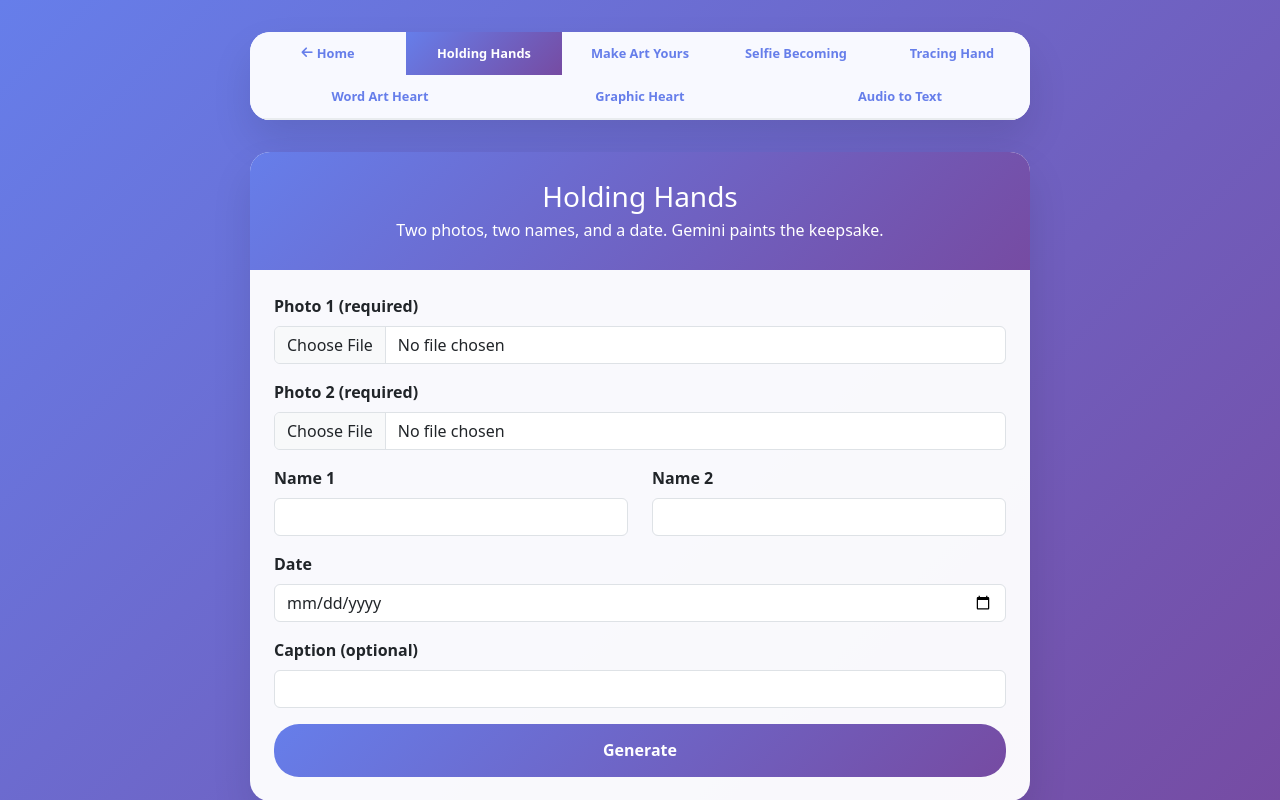
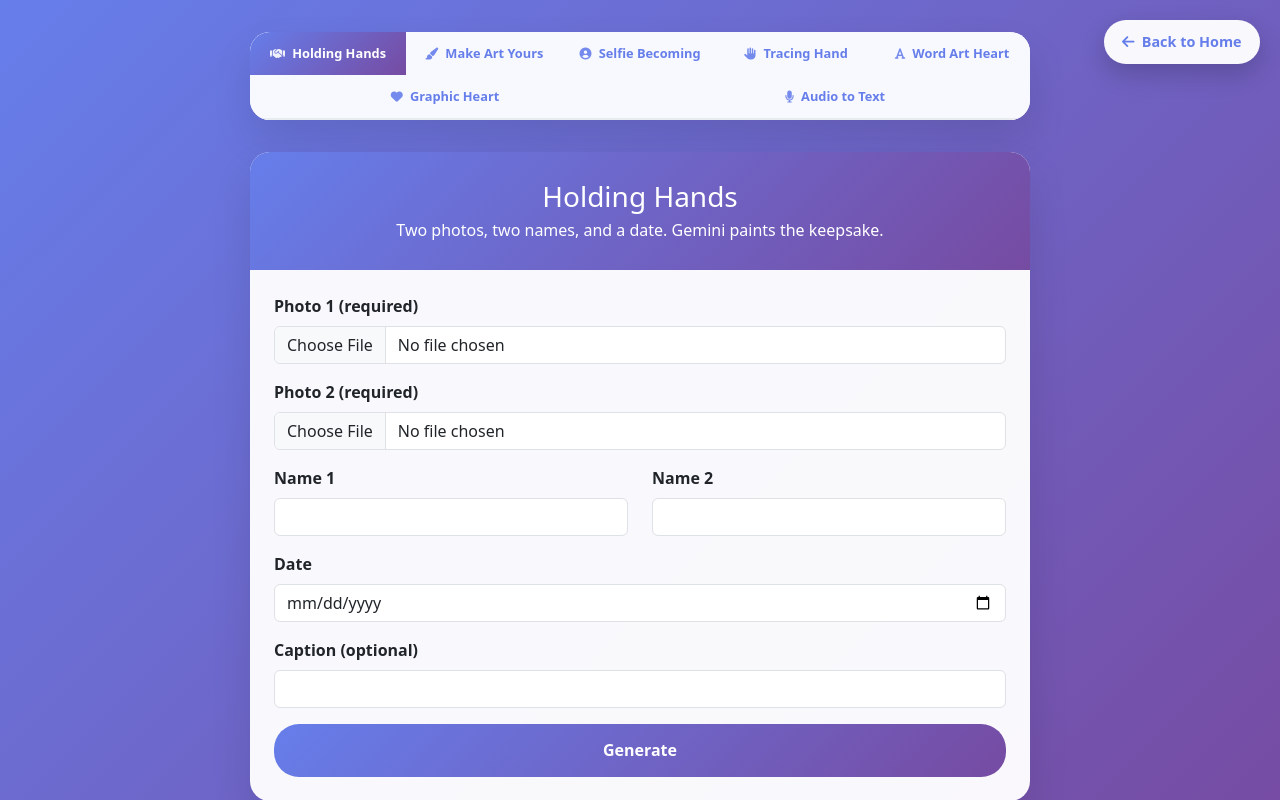
Before and after one commit to FalakShaer05/googleAiStudio-POC, a Flask app: page /creative-system/ in a window 1280 px wide. Shown: the top 800 px of the page. Run offline with Flask 3, Linux system fonts and the light colour scheme.

Commit message:
Layout updated

```diff
--- a/v2/creative_system/templates/hub.html
+++ b/v2/creative_system/templates/hub.html
@@ -1,17 +1,34 @@
 {% extends "layout.html" %}
 {% block title %}Creative System{% endblock %}
 {% block content %}
+<a class="corner-nav-btn" href="{{ url_for('index') }}">
+  <i class="fas fa-arrow-left"></i>Back to Home
+</a>
+
 <div class="container">
   <div class="nav-tabs-container">
     <div class="nav-tabs">
-      <a class="nav-tab" href="{{ url_for('index') }}"><i class="fas fa-arrow-left me-1"></i>Home</a>
-      <button type="button" class="nav-tab active" data-tab="holding-hands">Holding Hands</button>
-      <button type="button" class="nav-tab" data-tab="make-art-yours">Make Art Yours</button>
-      <button type="button" class="nav-tab" data-tab="selfie-becoming">Selfie Becoming</button>
-      <button type="button" class="nav-tab" data-tab="tracing-hand">Tracing Hand</button>
-      <button type="button" class="nav-tab" data-tab="word-art-heart">Word Art Heart</button>
-      <button type="button" class="nav-tab" data-tab="graphic-heart">Graphic Heart</button>
-      <button type="button" class="nav-tab" data-tab="audio-to-text">Audio to Text</button>
+      <button type="button" class="nav-tab active" data-tab="holding-hands">
+        <i class="fas fa-handshake me-1"></i>Holding Hands
+      </button>
+      <button type="button" class="nav-tab" data-tab="make-art-yours">
+        <i class="fas fa-paint-brush me-1"></i>Make Art Yours
+      </button>
+      <button type="button" class="nav-tab" data-tab="selfie-becoming">
+        <i class="fas fa-user-circle me-1"></i>Selfie Becoming
+      </button>
+      <button type="button" class="nav-tab" data-tab="tracing-hand">
+        <i class="fas fa-hand-paper me-1"></i>Tracing Hand
+      </button>
+      <button type="button" class="nav-tab" data-tab="word-art-heart">
+        <i class="fas fa-font me-1"></i>Word Art Heart
+      </button>
+      <button type="button" class="nav-tab" data-tab="graphic-heart">
+        <i class="fas fa-heart me-1"></i>Graphic Heart
+      </button>
+      <button type="button" class="nav-tab" data-tab="audio-to-text">
+        <i class="fas fa-microphone me-1"></i>Audio to Text
+      </button>
     </div>
   </div>
 </div>
--- a/v2/creative_system/templates/layout.html
+++ b/v2/creative_system/templates/layout.html
@@ -37,6 +37,14 @@
       color: #667eea;
       font-weight: 600;
       font-size: 0.8rem;
+      display: inline-flex;
+      align-items: center;
+      justify-content: center;
+      gap: 0.2rem;
+    }
+    .nav-tab i {
+      font-size: 0.75rem;
+      opacity: 0.9;
     }
     .nav-tab.active {
       background: linear-gradient(135deg, #667eea 0%, #764ba2 100%);
@@ -130,6 +138,37 @@
       border-radius: 20px;
       border: 1px solid #e9ecef;
     }
+    .corner-nav-btn {
+      position: fixed;
+      top: 1.25rem;
+      right: 1.25rem;
+      z-index: 1000;
+      display: inline-flex;
+      align-items: center;
+      gap: 0.45rem;
+      padding: 0.7rem 1.15rem;
+      border-radius: 999px;
+      background: rgba(255, 255, 255, 0.96);
+      color: #667eea;
+      font-weight: 700;
+      font-size: 0.9rem;
+      text-decoration: none;
+      box-shadow: 0 10px 24px rgba(0, 0, 0, 0.18);
+      transition: transform 0.2s ease, box-shadow 0.2s ease;
+    }
+    .corner-nav-btn:hover {
+      color: #5a67d8;
+      transform: translateY(-1px);
+      box-shadow: 0 14px 28px rgba(0, 0, 0, 0.22);
+    }
+    @media (max-width: 576px) {
+      .corner-nav-btn {
+        top: 0.75rem;
+        right: 0.75rem;
+        padding: 0.55rem 0.85rem;
+        font-size: 0.8rem;
+      }
+    }
   </style>
 </head>
 <body>
```
Also changed, not shown: v2/templates/index.html (+35 -3 lines).
